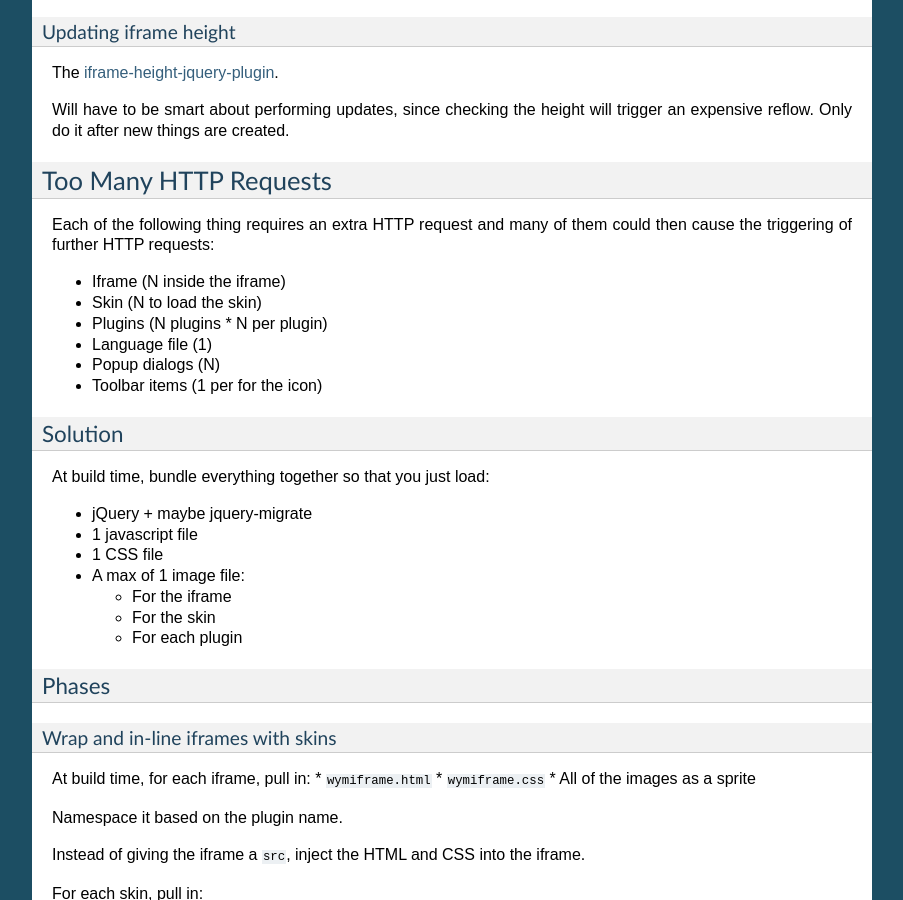
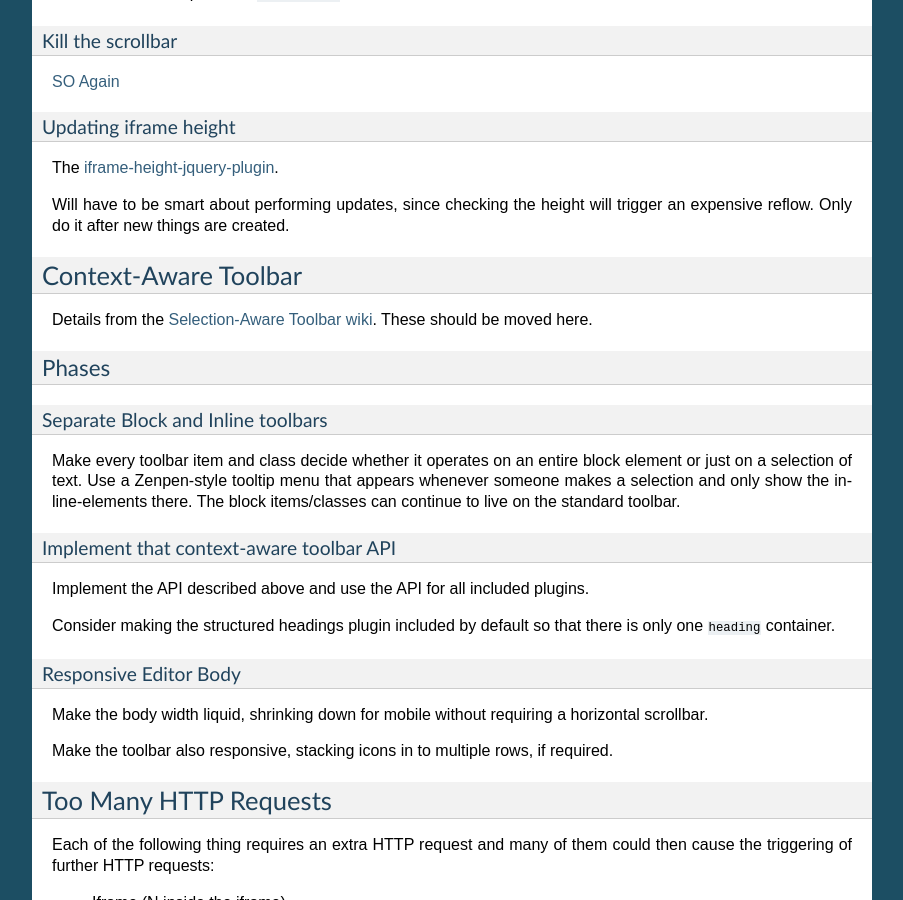
Before and after one commit to wymeditor/wymeditor, a Sphinx documentation site: the page built from docs/wymeditor_development/future_planning/seamless_ui.rst, in a window 1280 px wide and 900 px high, scrolled down 1191 px. Shown: the whole window, without its empty margins (198-1101 px from the left). Built offline with Sphinx 7.4.7, drawn with Linux system fonts in a browser that asks for light colours; some of the changed text lies outside the part shown.

Commit message:
Updated the docs with completed and future seamless UI plans.

```diff
--- a/docs/wymeditor_development/future_planning/seamless_ui.rst
+++ b/docs/wymeditor_development/future_planning/seamless_ui.rst
@@ -37,13 +37,18 @@
 Phases
 ======
 
-* Get a yeoman build working
-  using require.js
-* Write a seamless skin
-  with no scrollbar
-  and expanding height.
-* Make the toolbar float.
-* Do the cluttered toolbar things.
+Layout Perfection
+-----------------
+
+Tweak the CSS in supported browsers,
+so that the height is pixel-perfect.
+
+Responsive Containers/Classes
+-----------------------------
+
+Make the containers/classes menus responsive,
+floating down the right if there's room,
+but collapsing to drop-downs if there isn't.
 
 Inspiration/Examples
 ====================
@@ -85,6 +90,49 @@
 Will have to be smart about performing updates,
 since checking the height will trigger an expensive reflow.
 Only do it after new things are created.
+
+*********************
+Context-Aware Toolbar
+*********************
+
+Details from the `Selection-Aware Toolbar wiki <https://github.com/wymeditor/wymeditor/wiki/Selection-aware-toolbar>`_.
+These should be moved here.
+
+Phases
+======
+
+Separate Block and Inline toolbars
+----------------------------------
+
+Make every toolbar item and class
+decide whether it operates on an entire block element
+or just on a selection of text.
+Use a Zenpen-style tooltip menu
+that appears whenever someone makes a selection
+and only show the inline-elements there.
+The block items/classes
+can continue to live on the standard toolbar.
+
+Implement that context-aware toolbar API
+----------------------------------------
+
+Implement the API described above
+and use the API for all included plugins.
+
+Consider making the structured headings plugin
+included by default
+so that there is only one ``heading`` container.
+
+Responsive Editor Body
+----------------------
+
+Make the body width liquid,
+shrinking down for mobile
+without requiring a horizontal scrollbar.
+
+Make the toolbar also responsive,
+stacking icons in to multiple rows,
+if required.
 
 **********************
 Too Many HTTP Requests
```
